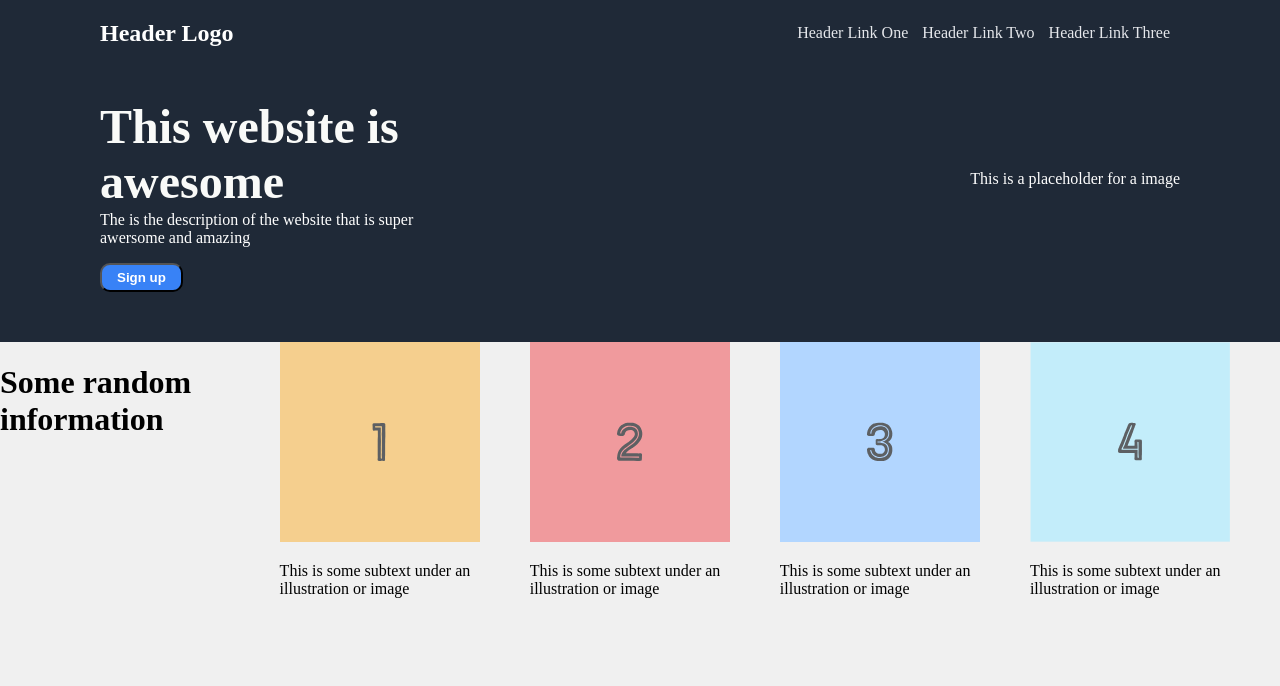
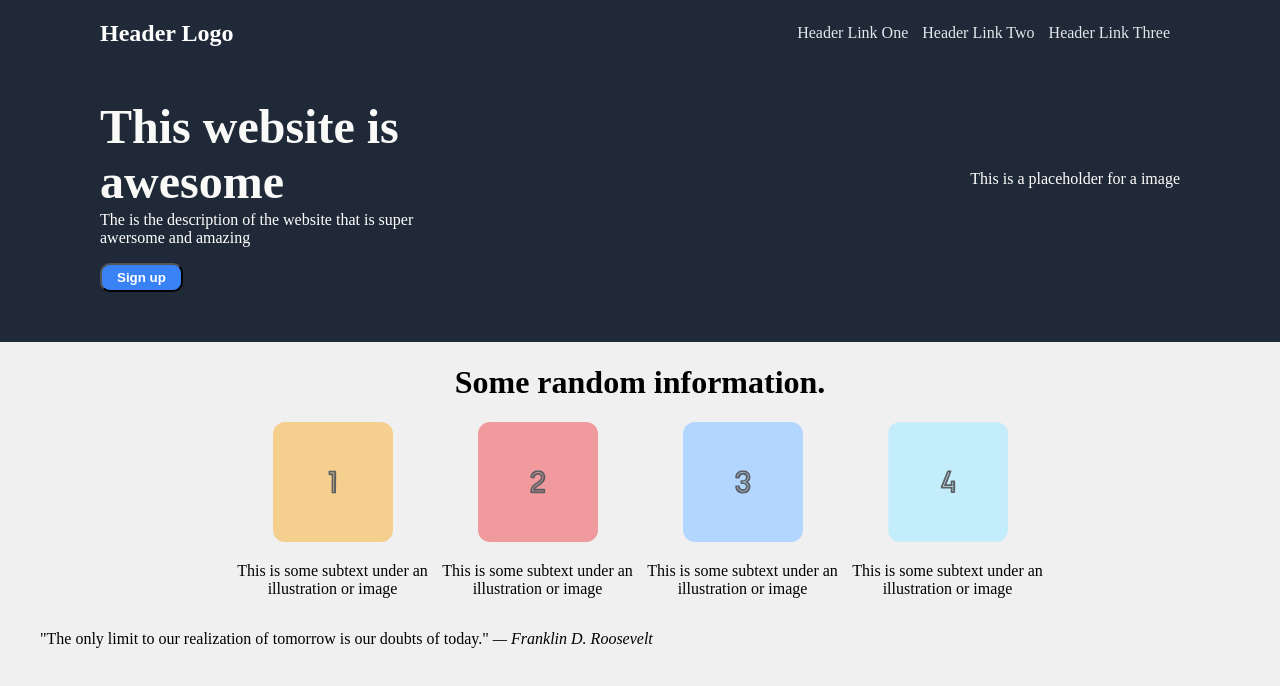
Before and after one commit to Tibordeema/LandingPage, a plain HTML site: page index.html in a window 1280 px wide. Drawn offline with Linux system fonts and the light colour scheme.

Commit message:
starting on section 3

```diff
--- a/index.html
+++ b/index.html
@@ -31,8 +31,10 @@
     </div>
     <div class="second-container">
         <div class="second-header">
-            <h1>Some random information</h1>
+            <h1>Some random information.</h1>
         </div>
+    </div>
+    <div class="boxes-content">
         <div class="image-holder">
             <img src="IMG/one.svg" alt="number1">
             <p class="description">This is some subtext under an illustration or image</p>
@@ -43,13 +45,19 @@
         </div>
         <div class="image-holder">
             <img src="IMG/three.svg" alt="number3">
-            <p>This is some subtext under an illustration or image</p>
+            <p class="description">This is some subtext under an illustration or image</p>
         </div>
         <div class="image-holder">
             <img src="IMG/four.svg" alt="number4">
-            <p>This is some subtext under an illustration or image</p>
+            <p class="description">This is some subtext under an illustration or image</p>
         </div>
     </div>
+
+    <blockquote>
+        "The only limit to our realization of tomorrow is our doubts of today."
+        <cite>— Franklin D. Roosevelt</cite>
+      </blockquote>
+
 
 
 </body>
--- a/styles.css
+++ b/styles.css
@@ -55,10 +55,25 @@ a{
 
 .second-container{
     display: flex;
+    justify-content: center;
+    padding: 0 100px;
 
 }
 
+.boxes-content{
+    display: flex;
+    justify-content: center;
+    padding: 0 230px;
+}
+
 img {
-    width: 200px;
+    width: 120px;
     height: auto;
+    border-radius: 10%;
+
 }
+
+.image-holder{
+    text-align: center;
+    border-radius: 10px;
+}
```
